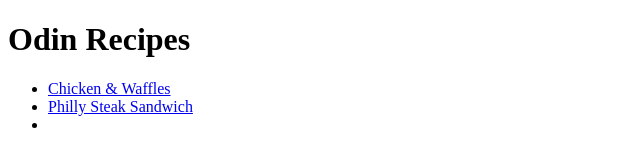
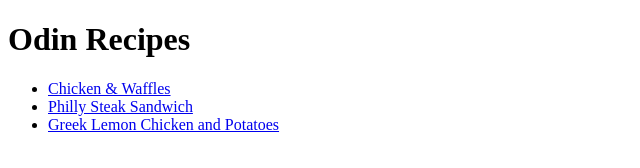
Before and after one commit to axylious/odin-recipes, a plain HTML site: page index.html in a window 1280 px wide. Shown: the whole page, without its empty margins (0-640 px from the left). Drawn offline with Linux system fonts and the light colour scheme.

Commit message:
Fixed missing link for greek lemon chicken

```diff
--- a/index.html
+++ b/index.html
@@ -16,7 +16,7 @@
             <a href="recipes/philly-steak.html">Philly Steak Sandwich</a>
         </li>
         <li>
-
+            <a href="recipes/greek-lemon-chicken-n-potatoes.html">Greek Lemon Chicken and Potatoes</a>
         </li>
     </ul>
 </body>
```
